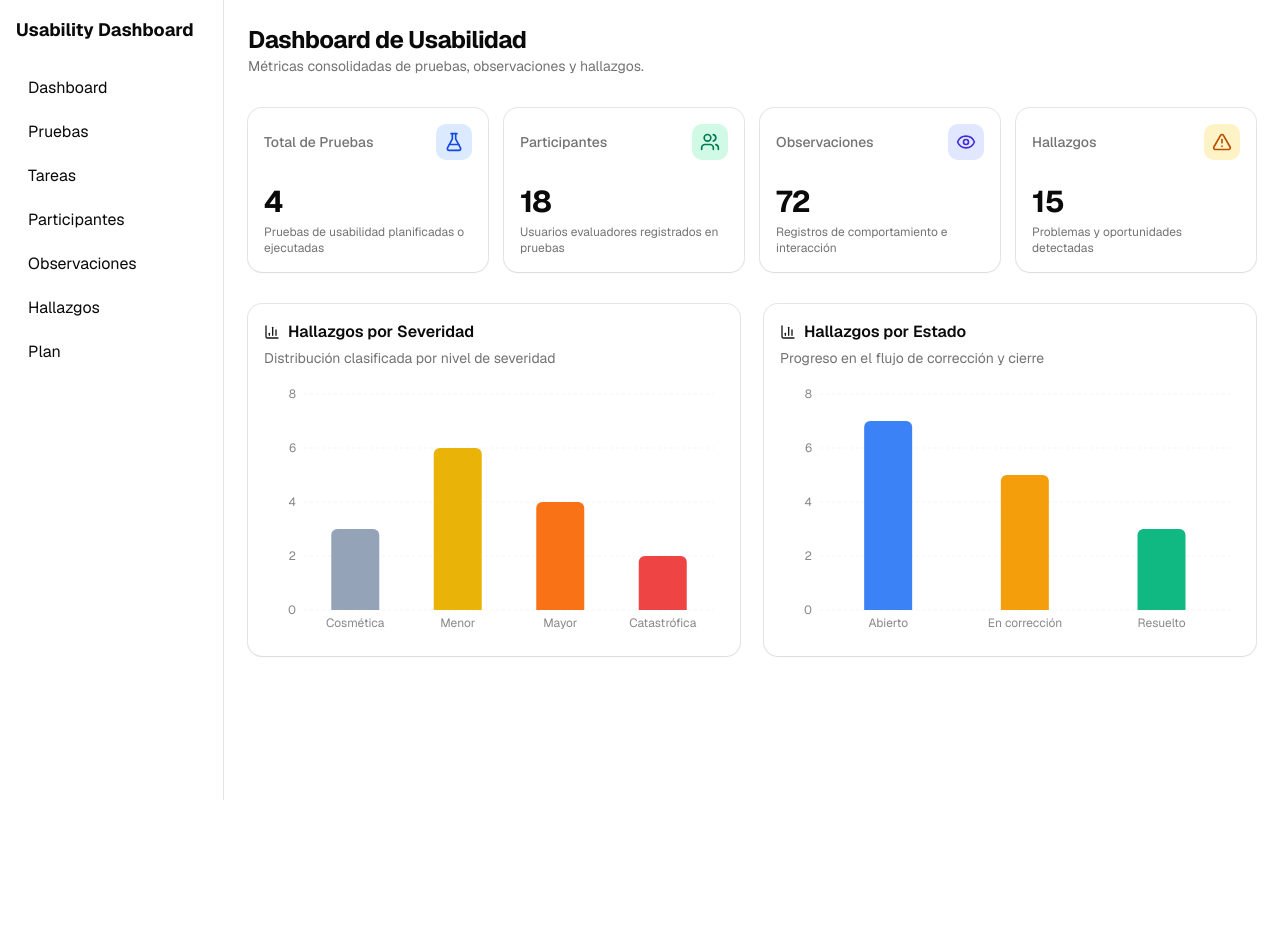
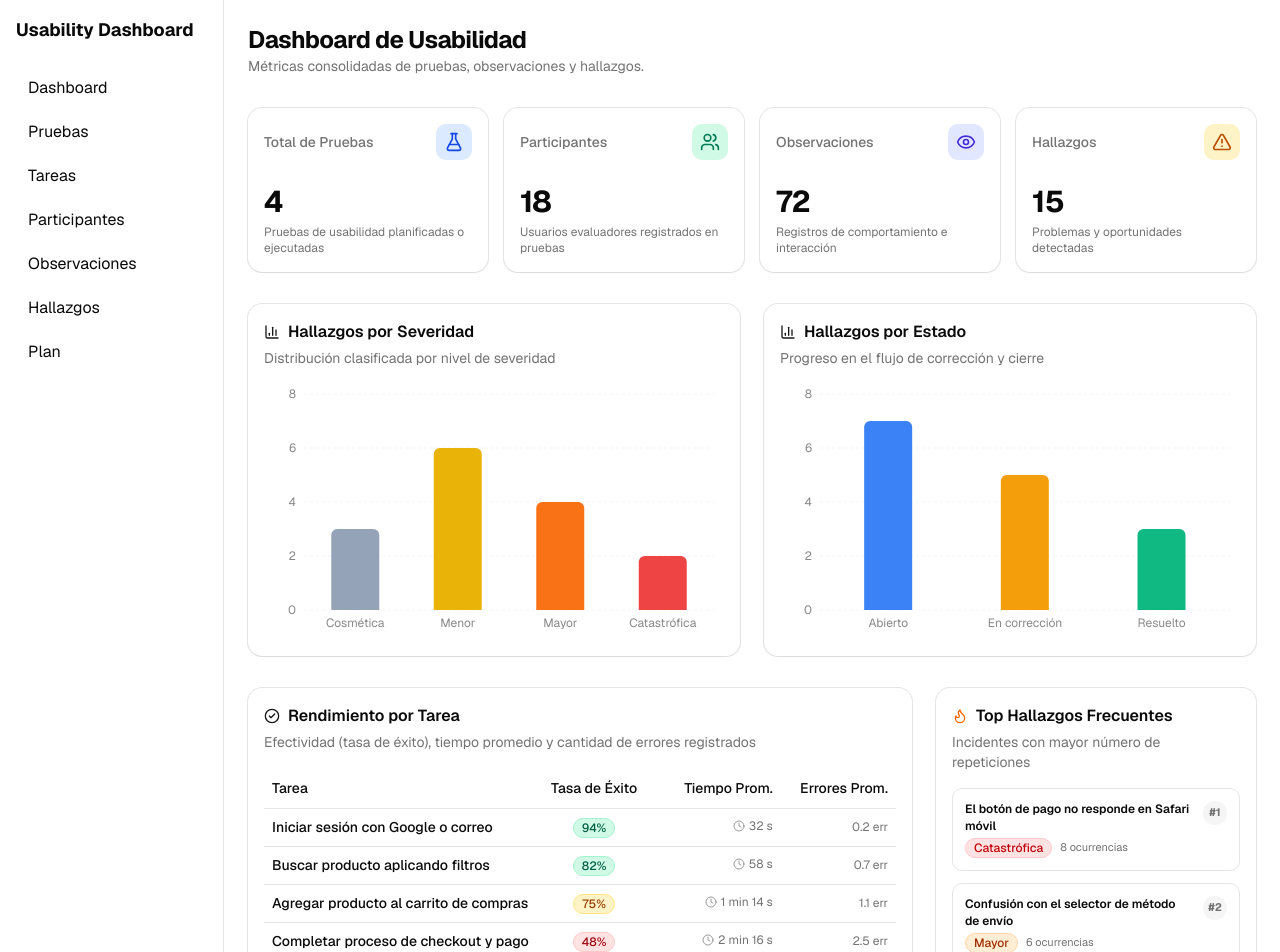
Before and after one commit to Sandrofer/Proyecto_IHC, a Next.js app in the folder frontend/: page / in a window 1280 px wide. Shown: the top 952 px of the page. Before the commit the page ends 800 px from the top, so only its background shows below. Built offline with nearby package versions, Linux system fonts and the light colour scheme.

Commit message:
feat(frontend): tabla de rendimiento de tareas y lista de top 5 hallazgos frecuentes

```diff
--- a/frontend/src/app/page.tsx
+++ b/frontend/src/app/page.tsx
@@ -18,6 +18,7 @@ import {
   CardTitle,
 } from "@/components/ui/card";
 import { DashboardCharts } from "@/components/DashboardCharts";
+import { DashboardTables } from "@/components/DashboardTables";
 import { getDashboardResumenMock } from "@/lib/dashboard-mock";
 import type { DashboardResumen } from "@/types";
 
@@ -208,6 +209,12 @@ export default function DashboardPage() {
         severidad={data.hallazgos_por_severidad}
         estado={data.hallazgos_por_estado}
       />
+
+      {/* Tablas de Rendimiento por Tarea y Top Hallazgos */}
+      <DashboardTables
+        tareas={data.tareas}
+        topHallazgos={data.top_hallazgos}
+      />
     </div>
   );
 }
--- /dev/null
+++ b/frontend/src/components/DashboardTables.tsx
@@ -0,0 +1,198 @@
+import { Flame, Clock, CheckCircle2 } from "lucide-react";
+import {
+  Card,
+  CardContent,
+  CardDescription,
+  CardHeader,
+  CardTitle,
+} from "@/components/ui/card";
+import {
+  Table,
+  TableBody,
+  TableCell,
+  TableHead,
+  TableHeader,
+  TableRow,
+} from "@/components/ui/table";
+import { Badge } from "@/components/ui/badge";
+import type { DashboardTarea, DashboardTopHallazgo, Severidad } from "@/types";
+
+interface DashboardTablesProps {
+  tareas: DashboardTarea[];
+  topHallazgos: DashboardTopHallazgo[];
+}
+
+function formatTiempo(seg: number): string {
+  if (seg <= 0) return "0 s";
+  const mins = Math.floor(seg / 60);
+  const restantes = Math.round(seg % 60);
+  if (mins > 0 && restantes > 0) {
+    return `${mins} min ${restantes} s`;
+  }
+  if (mins > 0) {
+    return `${mins} min`;
+  }
+  return `${restantes} s`;
+}
+
+function getTasaExitoBadge(tasa: number) {
+  if (tasa >= 80) {
+    return (
+      <Badge className="bg-emerald-100 text-emerald-800 dark:bg-emerald-950/60 dark:text-emerald-300 border border-emerald-200 dark:border-emerald-800/50">
+        {tasa}%
+      </Badge>
+    );
+  }
+  if (tasa >= 50) {
+    return (
+      <Badge className="bg-amber-100 text-amber-800 dark:bg-amber-950/60 dark:text-amber-300 border border-amber-200 dark:border-amber-800/50">
+        {tasa}%
+      </Badge>
+    );
+  }
+  return (
+    <Badge className="bg-red-100 text-red-800 dark:bg-red-950/60 dark:text-red-300 border border-red-200 dark:border-red-800/50">
+      {tasa}%
+    </Badge>
+  );
+}
+
+function getSeveridadBadge(severidad: Severidad) {
+  switch (severidad) {
+    case "catastrofica":
+      return (
+        <Badge className="bg-red-100 text-red-700 dark:bg-red-950/60 dark:text-red-300 border border-red-200 dark:border-red-800/50 capitalize">
+          Catastrófica
+        </Badge>
+      );
+    case "mayor":
+      return (
+        <Badge className="bg-orange-100 text-orange-800 dark:bg-orange-950/60 dark:text-orange-300 border border-orange-200 dark:border-orange-800/50 capitalize">
+          Mayor
+        </Badge>
+      );
+    case "menor":
+      return (
+        <Badge className="bg-amber-100 text-amber-800 dark:bg-amber-950/60 dark:text-amber-300 border border-amber-200 dark:border-amber-800/50 capitalize">
+          Menor
+        </Badge>
+      );
+    case "cosmetica":
+    default:
+      return (
+        <Badge variant="secondary" className="bg-slate-100 text-slate-700 dark:bg-slate-800 dark:text-slate-300 border border-slate-200 dark:border-slate-700 capitalize">
+          Cosmética
+        </Badge>
+      );
+  }
+}
+
+export function DashboardTables({ tareas, topHallazgos }: DashboardTablesProps) {
+  return (
+    <div className="grid grid-cols-1 gap-6 lg:grid-cols-3">
+      {/* Tabla de tareas (2 columnas de ancho en escritorio) */}
+      <Card className="shadow-xs lg:col-span-2">
+        <CardHeader>
+          <CardTitle className="text-base font-semibold flex items-center gap-2">
+            <CheckCircle2 className="h-4 w-4 text-primary" />
+            <span>Rendimiento por Tarea</span>
+          </CardTitle>
+          <CardDescription>
+            Efectividad (tasa de éxito), tiempo promedio y cantidad de errores registrados
+          </CardDescription>
+        </CardHeader>
+        <CardContent>
+          {tareas.length === 0 ? (
+            <p className="py-8 text-center text-sm text-muted-foreground">
+              No hay tareas evaluadas registradas.
+            </p>
+          ) : (
+            <div className="overflow-x-auto">
+              <Table>
+                <TableHeader>
+                  <TableRow>
+                    <TableHead className="font-medium">Tarea</TableHead>
+                    <TableHead className="w-[120px] text-center font-medium">
+                      Tasa de Éxito
+                    </TableHead>
+                    <TableHead className="w-[140px] text-right font-medium">
+                      Tiempo Prom.
+                    </TableHead>
+                    <TableHead className="w-[120px] text-right font-medium">
+                      Errores Prom.
+                    </TableHead>
+                  </TableRow>
+                </TableHeader>
+                <TableBody>
+                  {tareas.map((t, idx) => (
+                    <TableRow key={`tarea-${idx}`}>
+                      <TableCell className="font-medium text-foreground">
+                        {t.titulo}
+                      </TableCell>
+                      <TableCell className="text-center">
+                        {getTasaExitoBadge(t.tasa_exito)}
+                      </TableCell>
+                      <TableCell className="text-right text-muted-foreground">
+                        <span className="inline-flex items-center gap-1 font-mono text-xs">
+                          <Clock className="h-3 w-3 text-muted-foreground/70" />
+                          {formatTiempo(t.tiempo_promedio_seg)}
+                        </span>
+                      </TableCell>
+                      <TableCell className="text-right font-mono text-xs text-muted-foreground">
+                        {t.errores_promedio.toFixed(1)} err
+                      </TableCell>
+                    </TableRow>
+                  ))}
+                </TableBody>
+              </Table>
+            </div>
+          )}
+        </CardContent>
+      </Card>
+
+      {/* Lista de Top 5 Hallazgos (1 columna en escritorio) */}
+      <Card className="shadow-xs lg:col-span-1">
+        <CardHeader>
+          <CardTitle className="text-base font-semibold flex items-center gap-2">
+            <Flame className="h-4 w-4 text-orange-500" />
+            <span>Top Hallazgos Frecuentes</span>
+          </CardTitle>
+          <CardDescription>
+            Incidentes con mayor número de repeticiones
+          </CardDescription>
+        </CardHeader>
+        <CardContent>
+          {topHallazgos.length === 0 ? (
+            <p className="py-8 text-center text-sm text-muted-foreground">
+              No hay hallazgos registrados.
+            </p>
+          ) : (
+            <div className="space-y-3">
+              {topHallazgos.slice(0, 5).map((h, idx) => (
+                <div
+                  key={h.id || `hallazgo-${idx}`}
+                  className="flex items-start justify-between gap-3 rounded-lg border p-3 transition-colors hover:bg-muted/40"
+                >
+                  <div className="space-y-1 min-w-0">
+                    <p className="text-xs font-semibold text-foreground line-clamp-2 leading-snug">
+                      {h.titulo}
+                    </p>
+                    <div className="flex items-center gap-2">
+                      {getSeveridadBadge(h.severidad)}
+                      <span className="text-[11px] text-muted-foreground">
+                        {h.frecuencia} {h.frecuencia === 1 ? "ocurrencia" : "ocurrencias"}
+                      </span>
+                    </div>
+                  </div>
+                  <div className="flex h-6 w-6 shrink-0 items-center justify-center rounded-full bg-muted text-[11px] font-bold text-muted-foreground">
+                    #{idx + 1}
+                  </div>
+                </div>
+              ))}
+            </div>
+          )}
+        </CardContent>
+      </Card>
+    </div>
+  );
+}
```
